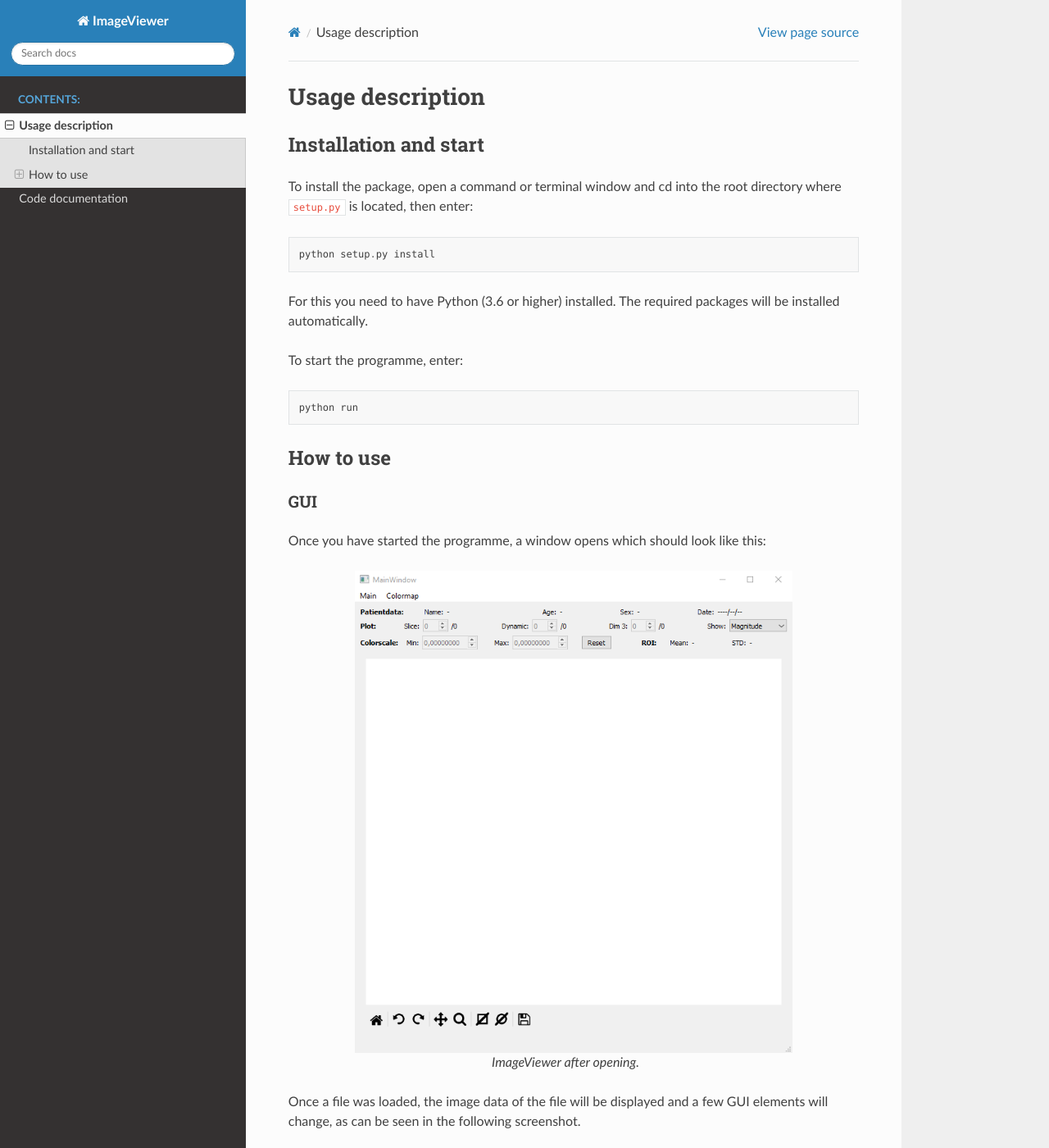
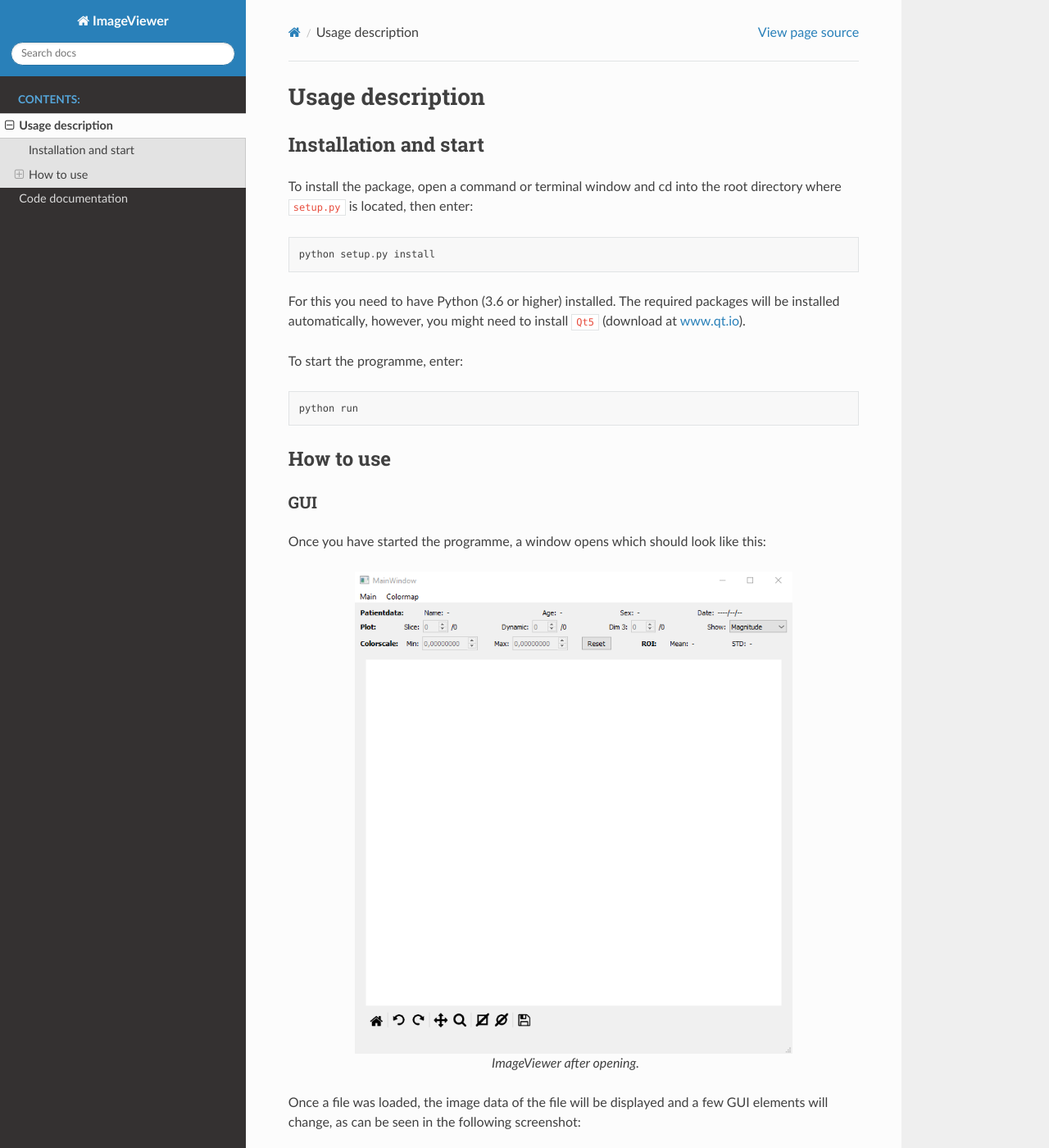
Before and after one commit to melissa05/ImageViewer, a Sphinx documentation site: the page built from documentation/rst/description.rst, in a window 1280 px wide and 1400 px high. Shown: the whole window at 82% size. Built offline with Sphinx 7.4.7 and the Read the Docs theme 2.0.0, drawn with Linux system fonts in a browser that asks for light colours.

Commit message:
Small adjustment in test.py to make it easier to run tests from console. Slightly adjusted the documentation.

```diff
--- a/documentation/rst/description.rst
+++ b/documentation/rst/description.rst
@@ -10,7 +10,8 @@ then enter::
 
     python setup.py install
 
-For this you need to have Python (3.6 or higher) installed. The required packages will be installed automatically.
+For this you need to have Python (3.6 or higher) installed. The required packages will be installed automatically,
+however, you might need to install ``Qt5`` (download at `www.qt.io <www.qt.io/offline-installers>`__).
 
 To start the programme, enter::
 
@@ -35,7 +36,7 @@ Once you have started the programme, a window opens which should look like this:
 
 
 Once a file was loaded, the image data of the file will be displayed and a few GUI elements will change, as can be seen
-in the following screenshot.
+in the following screenshot:
 
 .. figure:: images/start_fileloaded_marked.png
     :scale: 75%
```
Also changed, not shown: documentation/rst/imageviewer.tests.rst (+10 -1 lines), 1 other file.
